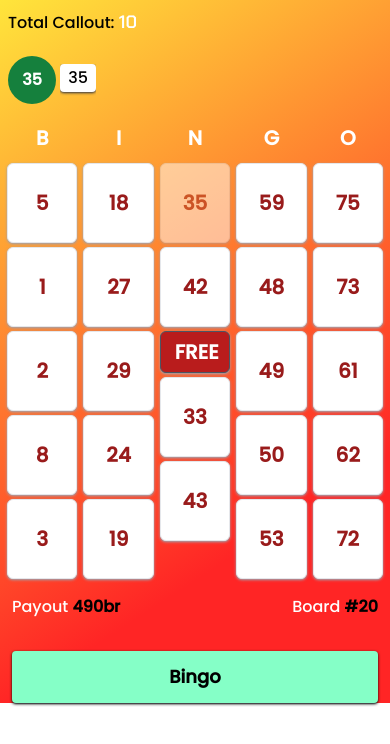
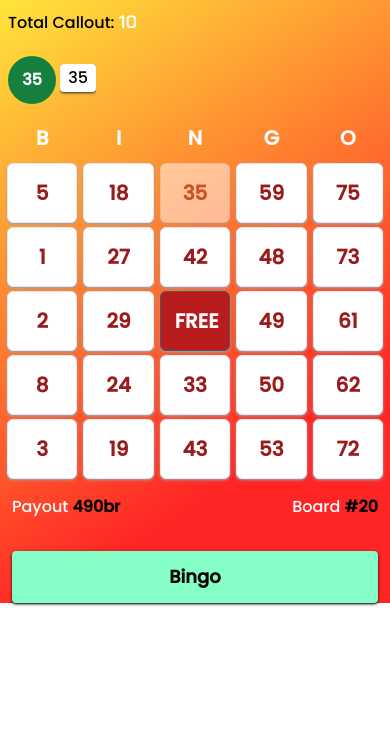
Before and after one commit to kid-us/Zusebingo-React, a React (Vite) app: page /play in a window 390 px wide. Shown: the top 744 px of the page. Built offline with nearby package versions, Linux system fonts and the light colour scheme; no server answers; the HTML template or start-up script is replaced by a standard one.

Commit message:
Card layout changed

```diff
--- a/src/components/Game/Number.tsx
+++ b/src/components/Game/Number.tsx
@@ -7,10 +7,10 @@ interface Props {
 const Number = ({ number, calledNum, markedNumbers, onMark }: Props) => {
   const style =
     number === "FREE" &&
-    "bg-red-700 text-white border border-gray-600 py-[5px]";
+    "bg-red-700 text-white border border-gray-600 p-[14px]";
 
   const otherStyles =
-    "mb-1 rounded-md text-center font-poppins text-[20px] font-extrabold shadow shadow-zinc-400 cursor-pointer lg:p-[14px] py-[24px] px-[14px] m-[3px] ";
+    "mb-1 rounded-md text-center font-poppins text-[20px] font-extrabold shadow shadow-zinc-400 cursor-pointer p-[14px] m-[3px] ";
 
   // Handle Mark
   const handleMark = (num: number) => {
```
